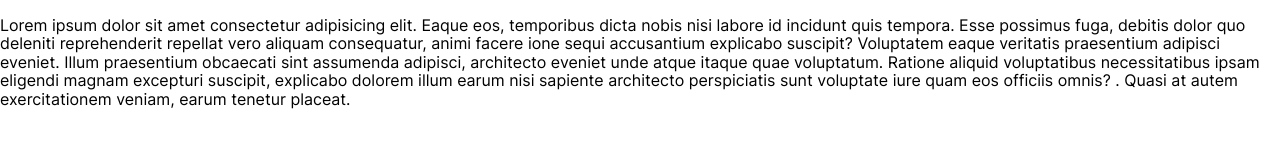
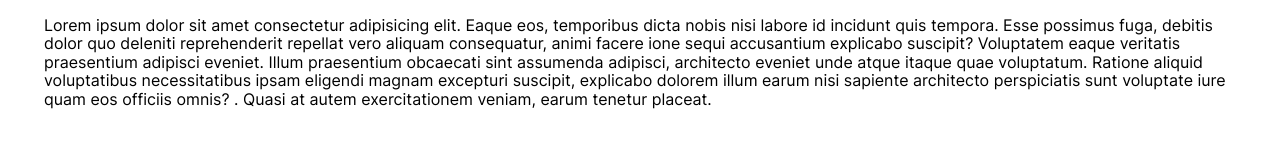
Before and after one commit to Islombek010204/intro-pro-max, a plain HTML site: page index.html in a window 1280 px wide. Drawn offline with Linux system fonts and the light colour scheme.

Commit message:
add boshlanishi

```diff
--- a/css/style.css
+++ b/css/style.css
@@ -53,6 +53,29 @@
 	font-style: normal;
 	font-display: swap;
 }
+
+html {
+	box-sizing: border-box;
+	height: 100%;
+	scroll-behavior: smooth;
+}
+
+*,
+*::before *::after {
+	box-sizing: inherit;
+}
+
 body {
 	font-family: 'Inter', sans-serif;
 }
+*:focus {
+	outline: 2px solid #4dc490;
+}
+.container {
+	max-width: 1192px;
+	width: 100%;
+	margin-left: auto;
+	margin-right: auto;
+	padding-left: 20px;
+	padding-right: 20px;
+}
```
